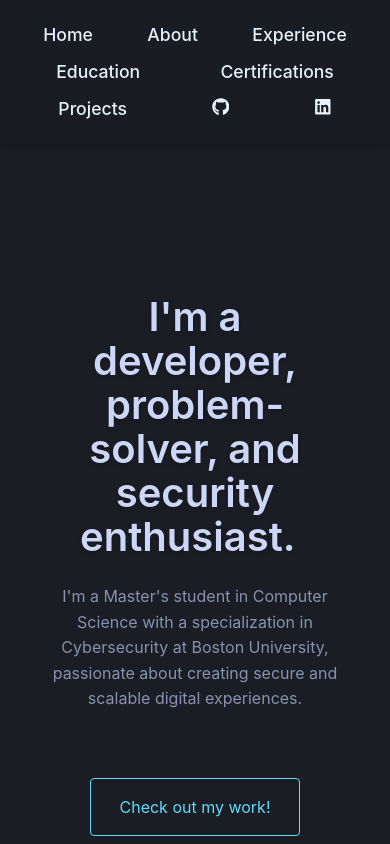
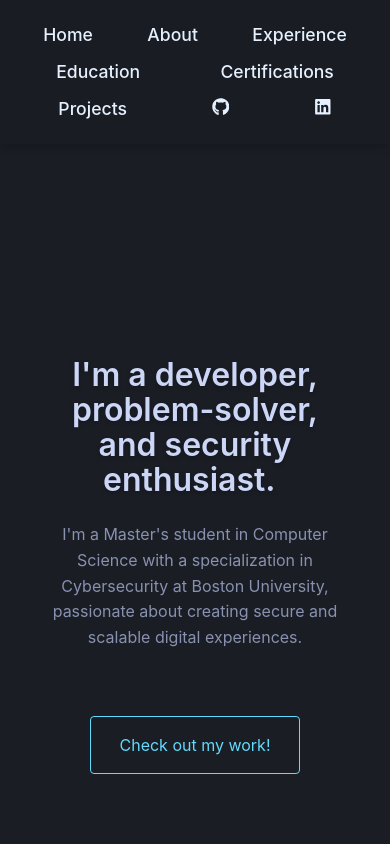
Before and after one commit to Savitar608/Savitar608.github.io, a React (Vite) app: page / in a window 390 px wide. Shown: the top 844 px of the page. Built offline with nearby package versions, Linux system fonts and the light colour scheme; no server answers.

Commit message:
fix: Adjust font size for name in Home component for better responsiveness

```diff
--- a/src/components/Home.css
+++ b/src/components/Home.css
@@ -16,7 +16,7 @@
   }
 
   .name {
-    font-size: clamp(40px, 8vw, 80px);
+    font-size: clamp(32px, 6.4vw, 64px);
     color: #ccd6f6;
     font-weight: 600;
     margin: 0;
```
